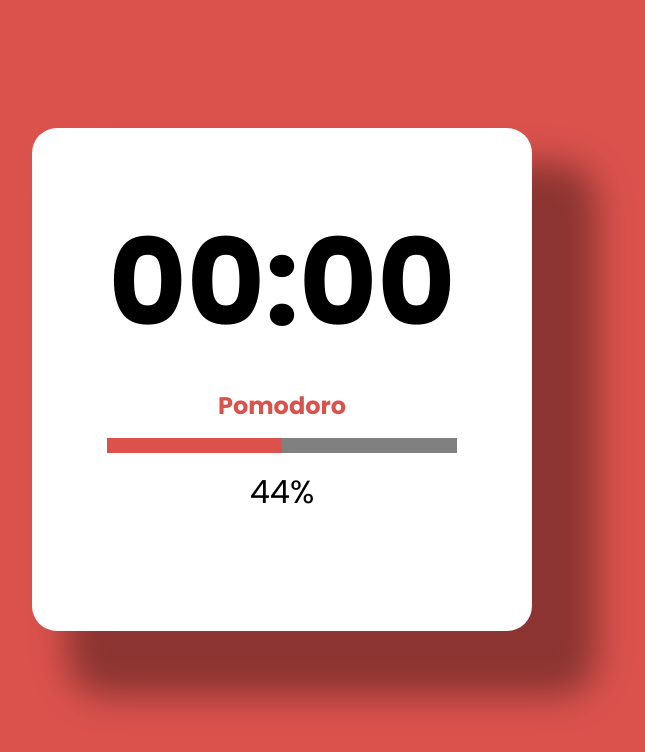
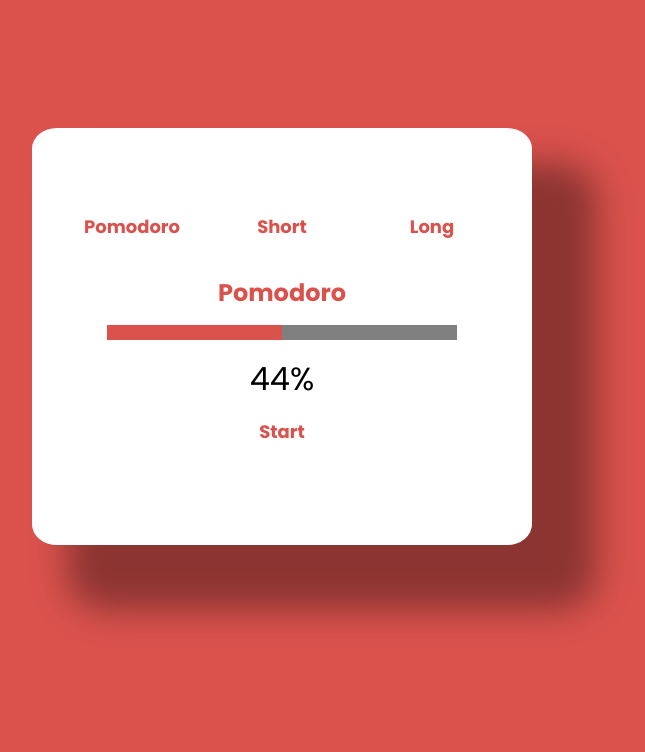
Before and after one commit to DevCat2001/PomodoroApp, a plain HTML site: page index.html in a window 1280 px wide. Shown: the whole page, without its empty margins (358-1003 px from the left). Drawn offline with Linux system fonts and the light colour scheme.

Commit message:
added some buttons in the card (ex view)

```diff
--- a/index.html
+++ b/index.html
@@ -13,12 +13,18 @@
 </head>
 <body>
     <div class="card">
-       <div id="time">00:00</div>
+        <div class="top-card">
+            <spaan class="button" id="pomodoro">Pomodoro</spaan>
+            <spaan class="button" id="short">Short</spaan>
+            <spaan class="button" id="long">Long</spaan>
+        </div>
+       <div id="time"></div>
        <div id="action">Pomodoro</div>
        <div class="progress-bar">
            <div class="progress" style="width: 50%;"></div>
        </div>
        <div id="percentage">44%</div>
+       <span class="button" id="start">Start</span>
     </div>
 </body>
 </html>
```
